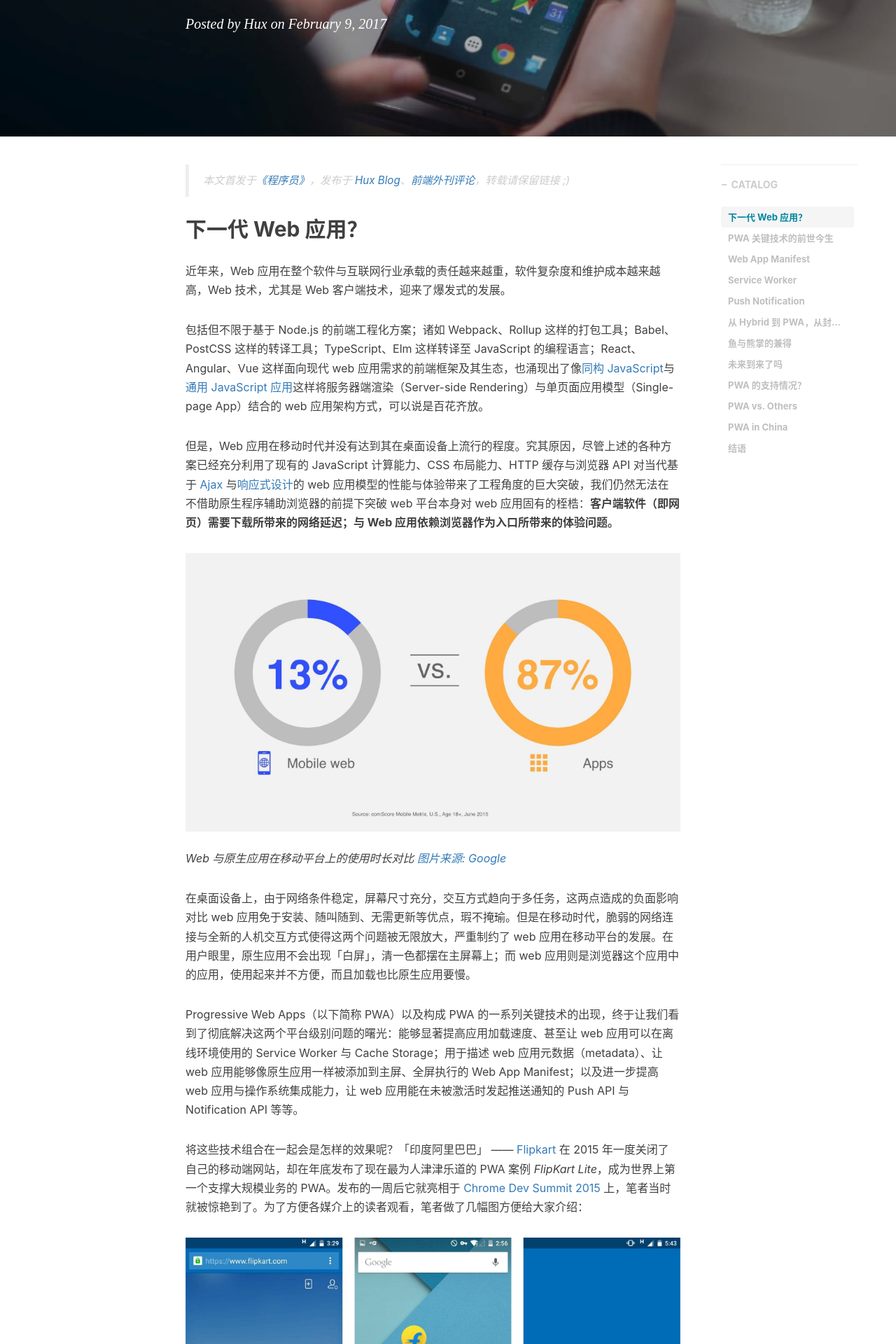
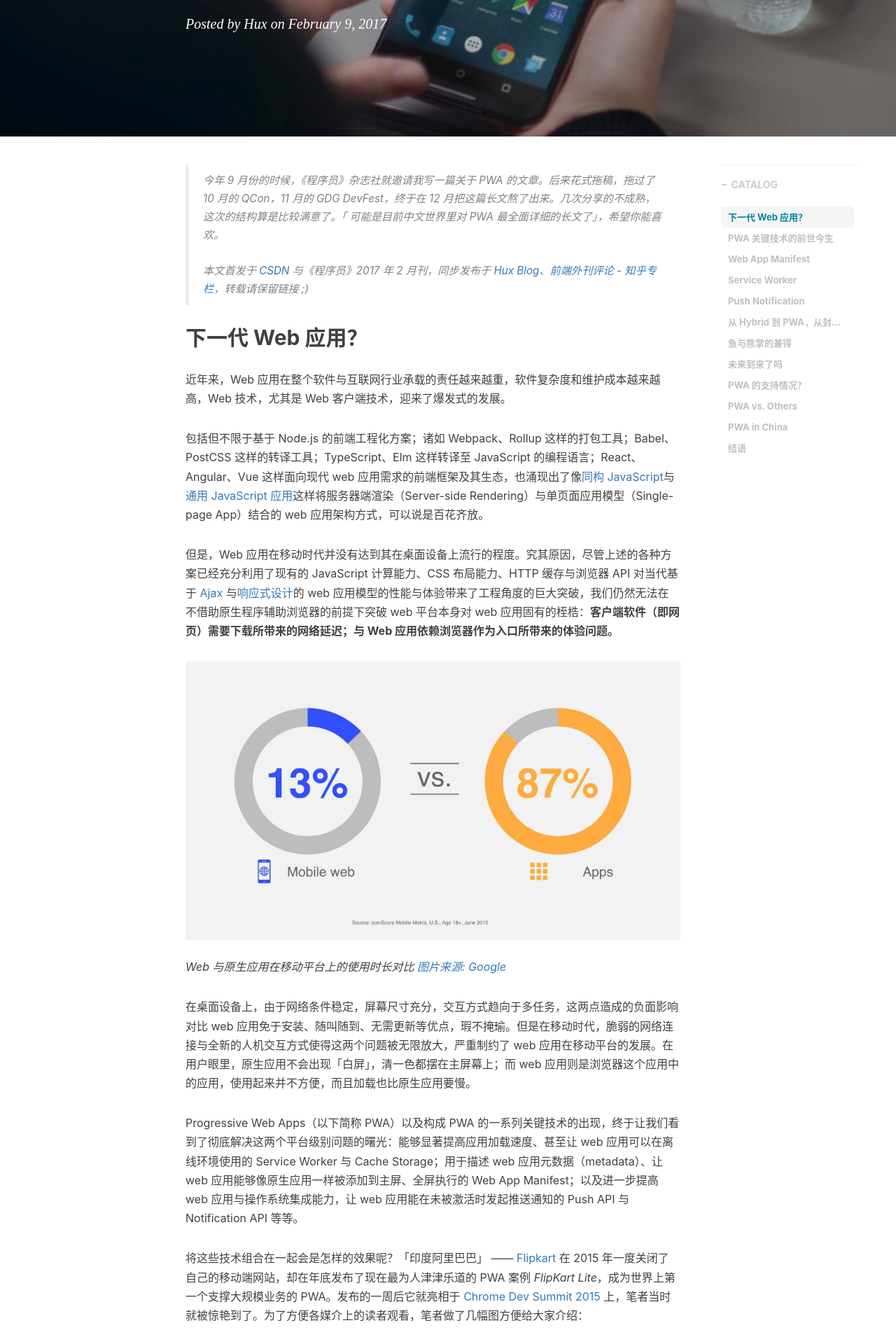
Before and after one commit to q97236143/Huxproh, a Jekyll site: the page built from _posts/2017-02-09-nextgen-web-pwa.markdown, in a window 1280 px wide. Shown: the part 430-2350 px from the top of the page at 70% size. Built offline with Jekyll 4.4.1, drawn with Linux system fonts in a browser that asks for light colours; nearby versions of some CDN libraries; comment, search, counter and statistics services are not loaded.

Commit message:
[self] Update posts and styles

```diff
--- a/_posts/2017-02-09-nextgen-web-pwa.markdown
+++ b/_posts/2017-02-09-nextgen-web-pwa.markdown
@@ -14,8 +14,8 @@ tags:
 ---
 
 
-
-> 本文首发于[《程序员》](http://geek.csdn.net/news/detail/135595)，发布于 [Hux Blog](https://huangxuan.me)、[前端外刊评论](https://zhuanlan.zhihu.com/FrontendMagazine)，转载请保留链接 ;)
+> 今年 9 月份的时候，《程序员》杂志社就邀请我写一篇关于 PWA 的文章。后来花式拖稿，拖过了 10 月的 QCon，11 月的 GDG DevFest，终于在 12 月把这篇长文熬了出来。几次分享的不成熟，这次的结构算是比较满意了。「 可能是目前中文世界里对 PWA 最全面详细的长文了」，希望你能喜欢。<br><br>
+> 本文首发于 [CSDN](http://geek.csdn.net/news/detail/135595) 与《程序员》2017 年 2 月刊，同步发布于 [Hux Blog](https://huangxuan.me)、[前端外刊评论 - 知乎专栏](https://zhuanlan.zhihu.com/FrontendMagazine)，转载请保留链接 ;)
 
 
 ## 下一代 Web 应用？
--- a/_posts/2017-07-12-upgrading-eleme-to-pwa.markdown
+++ b/_posts/2017-07-12-upgrading-eleme-to-pwa.markdown
@@ -14,9 +14,8 @@ tags:
 ---
 
 
-
-> 本文首发于[《程序员》](http://geek.csdn.net/news/detail/210535)，发布于 [Hux Blog](https://huangxuan.me)，转载请保留链接 ;)
-
+> 很荣幸在今年 2 月到 5 月的时间里，以顾问的身份加入饿了么，参与 PWA 的相关工作。这篇文章其实最初是在以英文写作发表在 medium 上的：[Upgrading Ele.me to Progressive Web Apps](https://medium.com/elemefe/upgrading-ele-me-to-progressive-web-app-2a446832e509)，获得了一定的关注。所以也决定改写为中文版本再次分享出来，希望能对你有所帮助 ;) <br><br>
+> 本文首发于 [CSDN](http://geek.csdn.net/news/detail/210535) 与《程序员》2017 年 7 月刊，同步发布于 [饿了么前端 - 知乎专栏](https://zhuanlan.zhihu.com/ElemeFE)、[Hux Blog](https://huangxuan.me)，转载请保留链接。
 
 
 自 Vue.js 官方推特第一次[公开][1]到现在，我们就一直在进行着将[饿了么移动端网站](https://h5.ele.me/msite/#pwa=true)升级为 [Progressive Web App][2] 的工作。直到近日在 Google I/O 2017 上[登台亮相](https://m.weibo.cn/status/4109332495285652)，才终于算告一段落。我们非常荣幸能够发布全世界第一个专门面向国内用户的 PWA，但更荣幸的是能与 Google、UC 以及腾讯合作，一起推动国内 web 与浏览器生态的发展。
--- a/css/hux-blog.css
+++ b/css/hux-blog.css
@@ -346,7 +346,7 @@ article {
   overflow-x: hidden;
 }
 blockquote {
-  color: #cccccc;
+  color: gray;
   font-style: italic;
   font-size: 0.95em;
   margin: 20px 0 20px;
@@ -401,7 +401,6 @@ pre code {
   margin-bottom: 15px;
 }
 .post-container a {
-  display: inline-block;
   color: #337ab7;
 }
 .post-container a:hover,
--- a/less/hux-blog.less
+++ b/less/hux-blog.less
@@ -57,7 +57,7 @@ article{
 	overflow-x : hidden;
 }
 blockquote {
-	color: @gray;
+	color: gray;
 	font-style: italic;
 	font-size: 0.95em;
 	margin: 20px 0 20px;
@@ -126,7 +126,7 @@ pre code{
 // In the post.
 .post-container{
 	a{
-		display: inline-block;
+		// display: inline-block;
 		// safari has bugs on word-break on inline elements.
 		color:#337ab7;
 		// different to @brand-primary
--- a/less/variables.less
+++ b/less/variables.less
@@ -2,7 +2,7 @@
 
 @brand-primary: #0085A1;
 @gray-dark: lighten(black, 25%);
-@gray: lighten(black, 50%);
+@gray: gray;
 @gray-l: lighten(black, 75%);
 @white-faded: fade(white, 80%);
 @gray-light: #eee;
```
Also changed, not shown: css/hux-blog.min.css.
